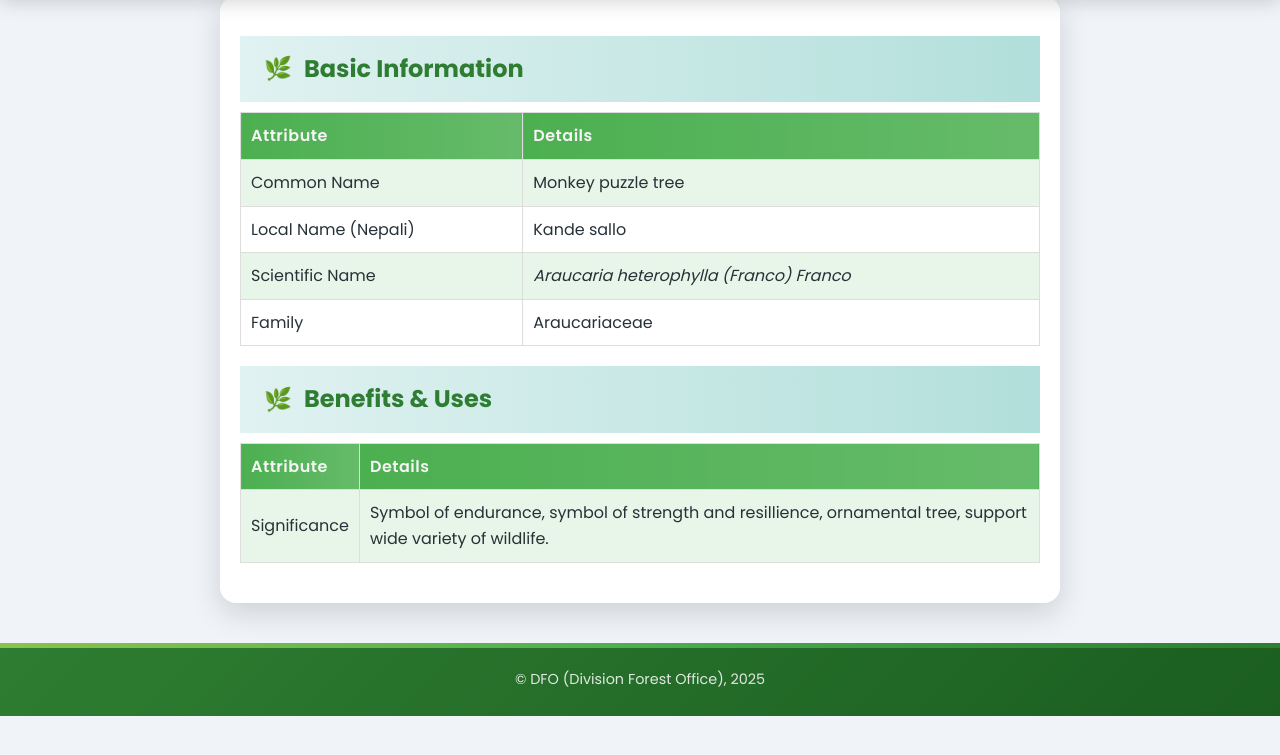
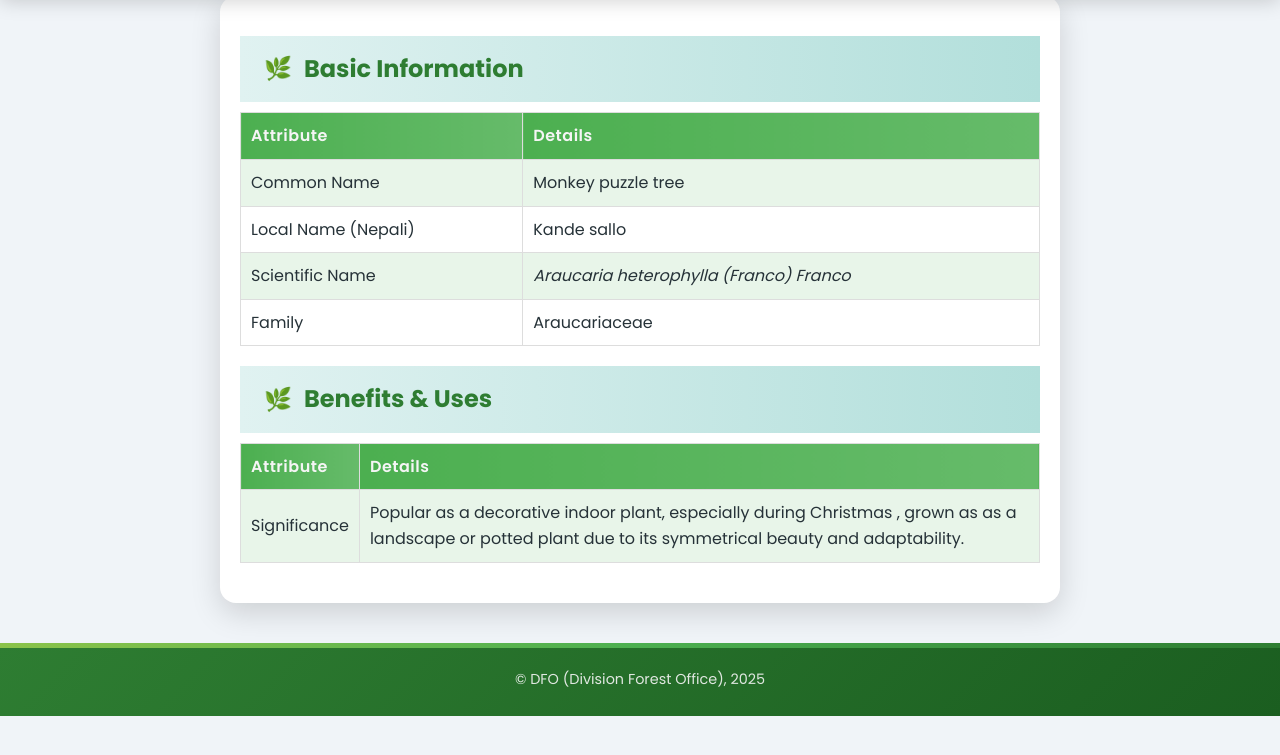
Before and after one commit to Sh4shank-Ghimire/MB, a Jekyll site: the page built from plants/monkey-puzzle-tree.html, in a window 1280 px wide, cut to the strip 128-883 px from the top of the page. Built offline with Jekyll 4.4.1, drawn with Linux system fonts in a browser that asks for light colours.

Commit message:
significance and local name updated

```diff
--- a/plants/monkey-puzzle-tree.html
+++ b/plants/monkey-puzzle-tree.html
@@ -29,7 +29,7 @@ permalink: /plants/monkey-puzzle-tree/
         <div class="section-title">Benefits & Uses</div>
         <table>
             <tr><th>Attribute</th><th>Details</th></tr>
-            <tr><td>Significance</td><td>Symbol of endurance,  symbol of strength and resillience, ornamental tree, support wide variety of wildlife.</td></tr>
+            <tr><td>Significance</td><td>Popular as a decorative indoor plant, especially during Christmas , grown as as a landscape or potted plant due to its symmetrical beauty and adaptability.</td></tr>
         </table>
     </div>
 </body>
--- a/plants/red-powder-puff.html
+++ b/plants/red-powder-puff.html
@@ -22,7 +22,7 @@ permalink: /plants/red-powder-puff/
         <table>
             <tr><th>Attribute</th><th>Details</th></tr>
             <tr><td>Common Name</td><td>Red powder puff</td></tr>
-            <tr><td>Local Name (Nepali)</td><td>N/A</td></tr>
+            <tr><td>Local Name (Nepali)</td><td>Sanisami</td></tr>
             <tr><td>Scientific Name</td><td><i>Calliandra haematocephala Hassk</i></td></tr>
             <tr><td>Family</td><td>Fabaceae</td></tr>
         </table>
```
Also changed, not shown: 1 other file.
